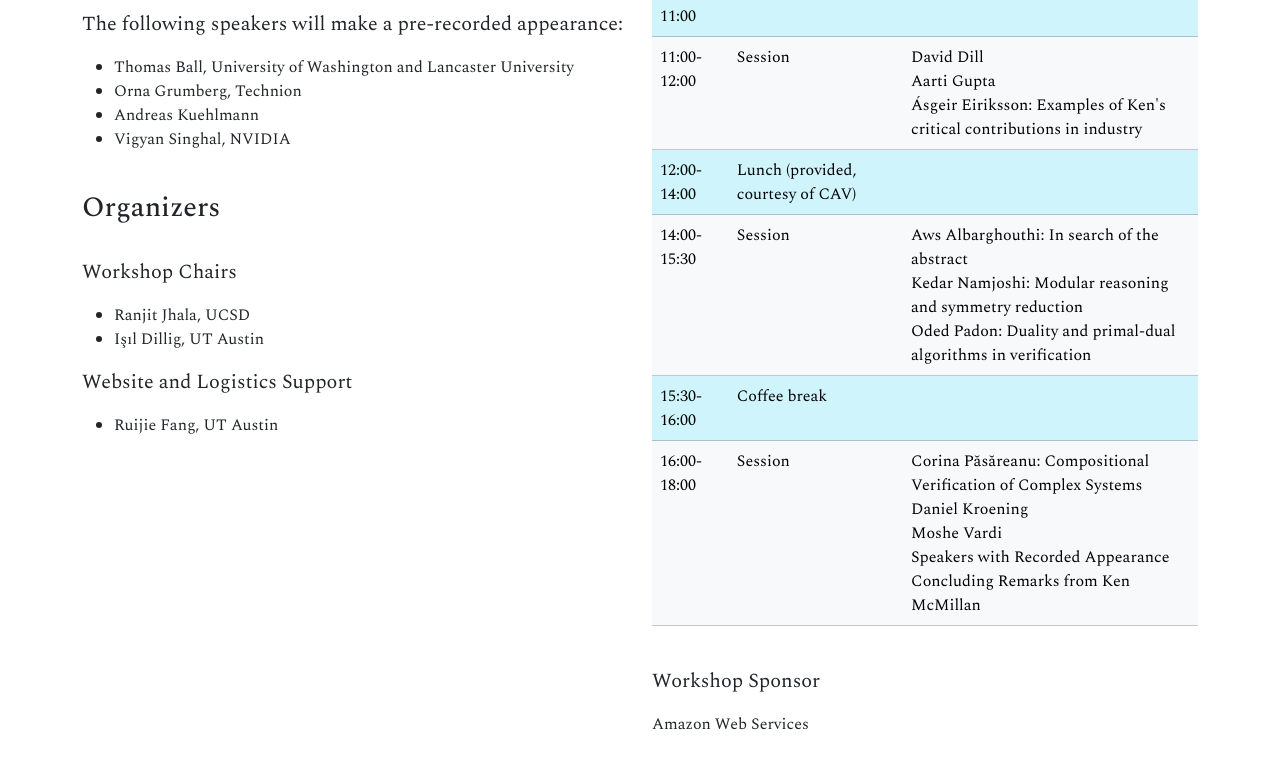
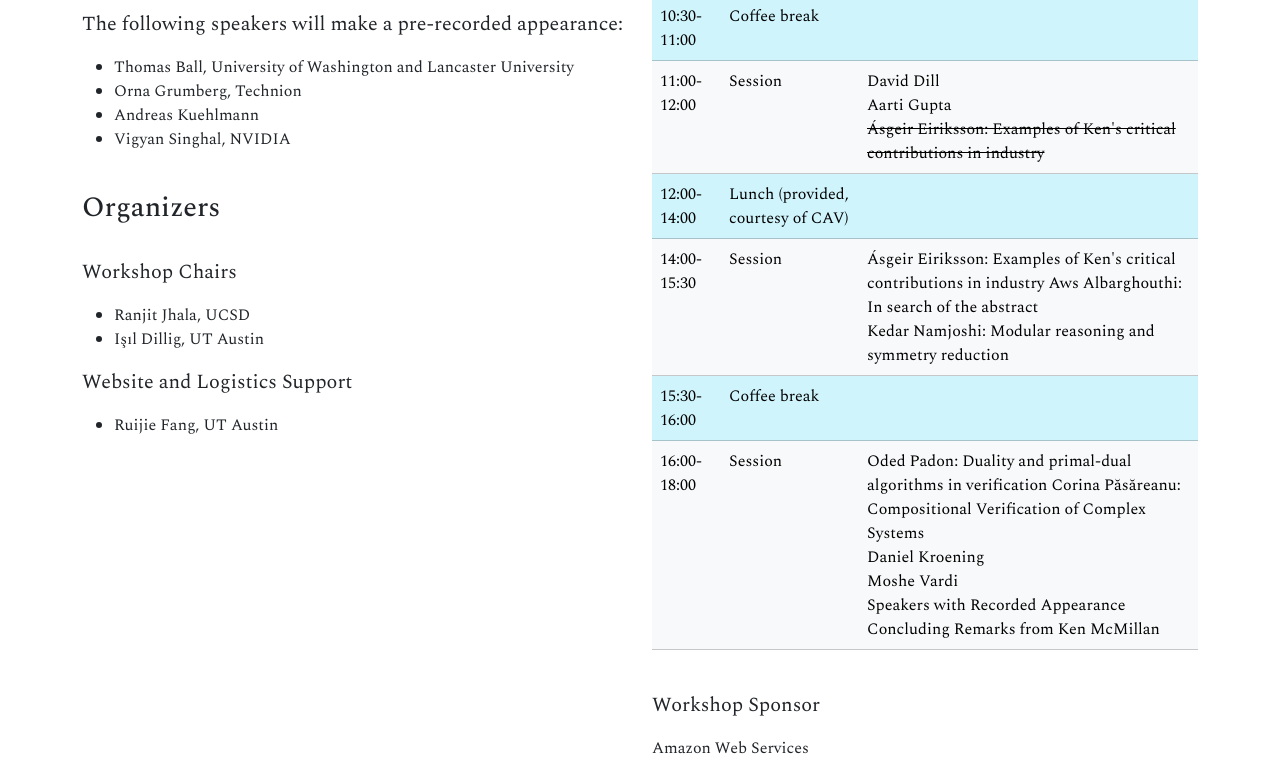
Before and after one commit to kenfest25/kenfest25.github.io, a plain HTML site: page index.html in a window 1280 px wide. Shown: the part 2287-3068 px from the top of the page. Drawn offline with nearby package versions, Linux system fonts and the light colour scheme.

Commit message:
update schedule

```diff
--- a/index.html
+++ b/index.html
@@ -199,7 +199,7 @@ and related topics.<br>
     <td>
       <strong>David Dill</strong><br>
       <strong>Aarti Gupta</strong><br>
-      <strong>Ásgeir Eiriksson</strong>: Examples of Ken's critical contributions in industry
+      <s><strong>Ásgeir Eiriksson</strong>: Examples of Ken's critical contributions in industry</s>
     </td>
   </tr>
   <tr class="table-info">
@@ -211,9 +211,9 @@ and related topics.<br>
     <td>14:00-15:30</td>
     <td>Session</td>
     <td>
+          <strong>Ásgeir Eiriksson</strong>: Examples of Ken's critical contributions in industry
       <strong>Aws Albarghouthi</strong>: In search of the abstract<br>
       <strong>Kedar Namjoshi</strong>: Modular reasoning and symmetry reduction<br>
-      <strong>Oded Padon</strong>: Duality and primal-dual algorithms in verification
     </td>
   </tr>
   <tr class="table-info">
@@ -225,6 +225,7 @@ and related topics.<br>
     <td>16:00-18:00</td>
     <td>Session</td>
     <td>
+      <strong>Oded Padon</strong>: Duality and primal-dual algorithms in verification
       <strong>Corina Păsăreanu</strong>: Compositional Verification of Complex Systems<br>
       <strong>Daniel Kroening</strong><br>
       <strong>Moshe Vardi</strong><br>
```
